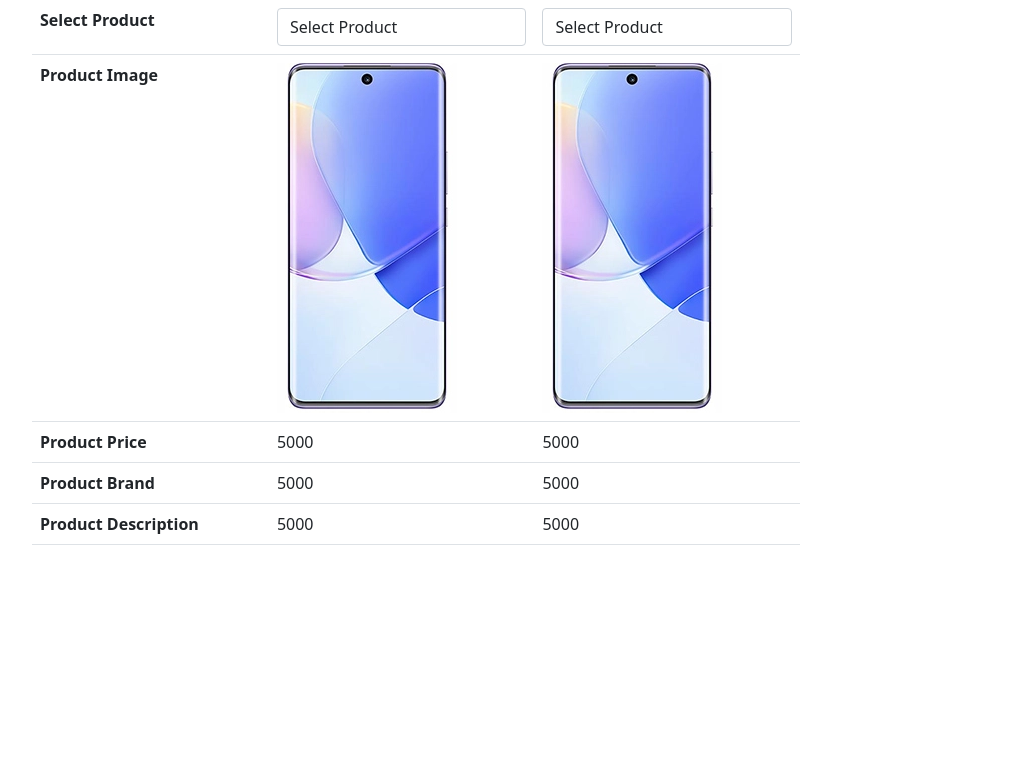
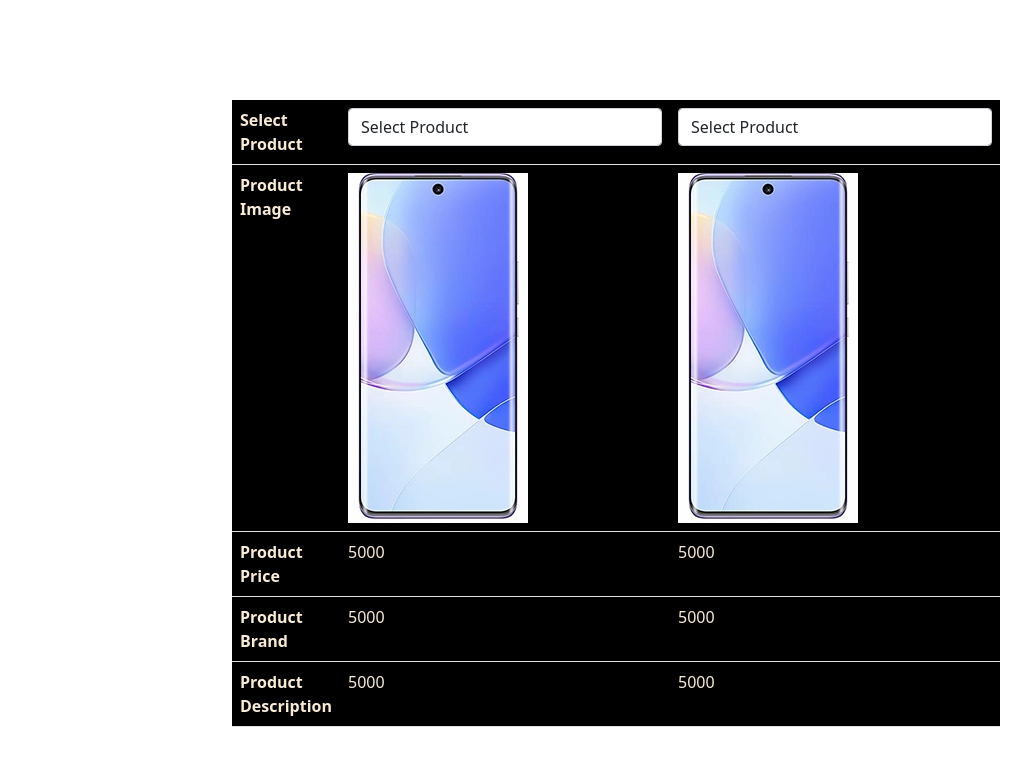
Before and after one commit to muhammadmujtabadurani/h24, a plain HTML site: page index.html in a window 1280 px wide. Shown: the whole page, without its empty margins (38-1069 px from the left). Drawn offline with nearby package versions, Linux system fonts and the light colour scheme.

Commit message:
Add files via upload

```diff
--- a/index.html
+++ b/index.html
@@ -5,6 +5,14 @@
     <meta name="viewport" content="width=device-width, initial-scale=1.0">
     <link href="https://cdn.jsdelivr.net/npm/bootstrap@5.0.2/dist/css/bootstrap.min.css" rel="stylesheet" integrity="sha384-EVSTQN3/azprG1Anm3QDgpJLIm9Nao0Yz1ztcQTwFspd3yD65VohhpuuCOmLASjC" crossorigin="anonymous">
     <title>JSON</title>
+    <style>
+        .table{
+            margin-left: 200px;
+            margin-top: 100px;
+            background-color: black;
+            color: antiquewhite;
+        }
+    </style>
 </head>
 <body>
     <div class="container">
@@ -13,14 +21,14 @@
                 <table class="table">
                     <tr>
                         <th>Select Product</th>
-                        <th>
-                            <select name="" class="form-control" id="select1">
+                        <th class="col-lg-6">
+                            <select name="" class="form-control" id="select1" onchange="item1(this.value)">
                                 <option value="">Select Product</option>
                             </select>
                         </th>
 
-                        <th>
-                            <select name="" class="form-control" id="select">
+                        <th class="col-lg-6">
+                            <select name="" class="form-control" id="select2" onchange="item2(this.value)">
                                 <option value="">Select Product</option>
                             </select>
                         </th>
@@ -34,25 +42,26 @@
 
                     <tr>
                         <th>Product Price</th>
-                        <td>5000</td>
-                        <td>5000</td>
+                        <td id="price1">5000</td>
+                        <td id="price2">5000</td>
                     </tr>
 
                     <tr>
                         <th>Product Brand</th>
-                        <td>5000</td>
-                        <td>5000</td>
+                        <td id="brand1">5000</td>
+                        <td id="brand2">5000</td>
                     </tr>
 
                     <tr>
                         <th>Product Description</th>
-                        <td>5000</td>
-                        <td>5000</td>
+                        <td id="desc1">5000</td>
+                        <td id="desc2">5000</td>
                     </tr>
                 </table>
             </div>
         </div>
     </div>
     <script src="./data.js"></script>
+    <script src="./one.js"></script>
 </body>
 </html>
```
